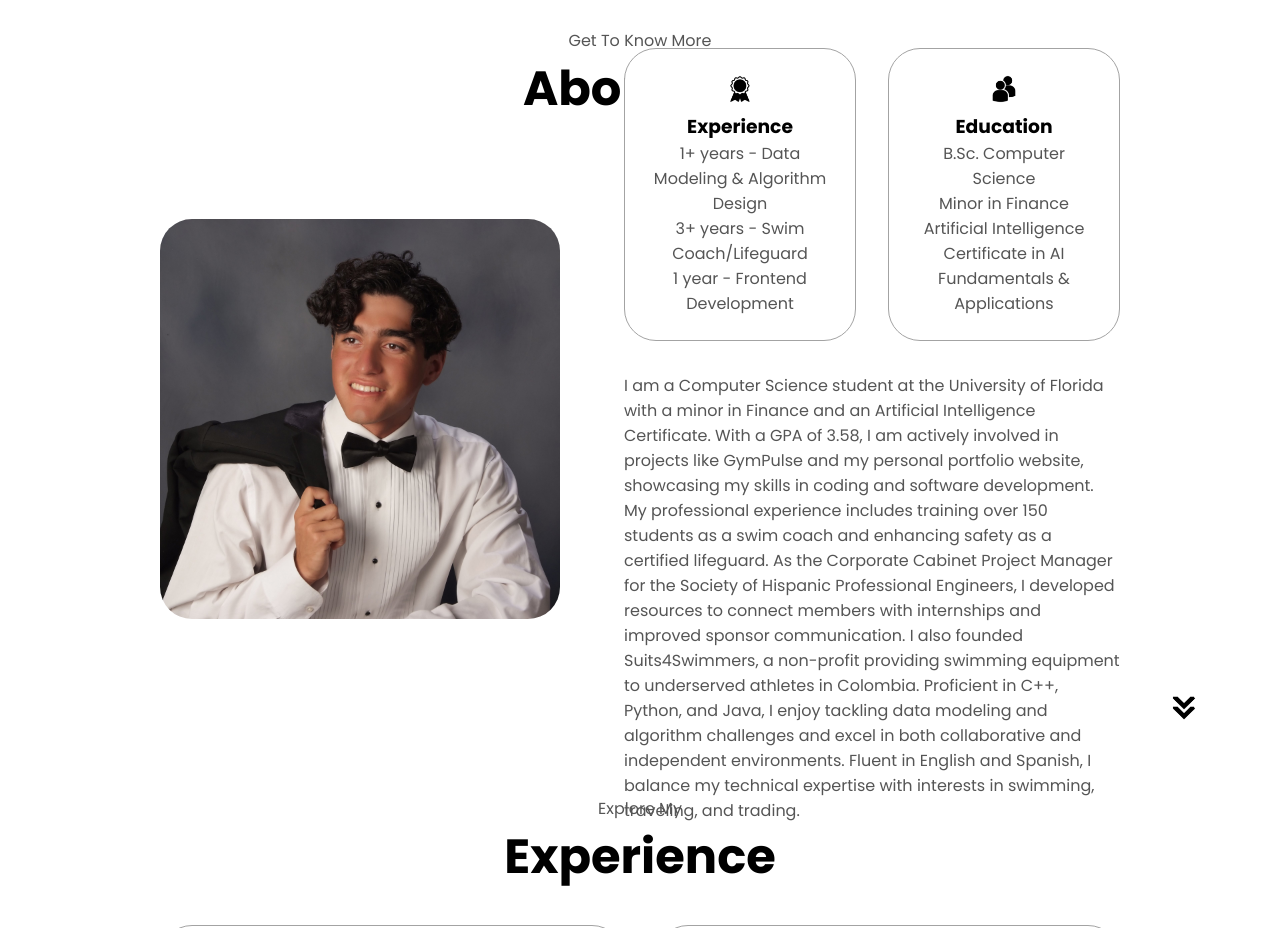
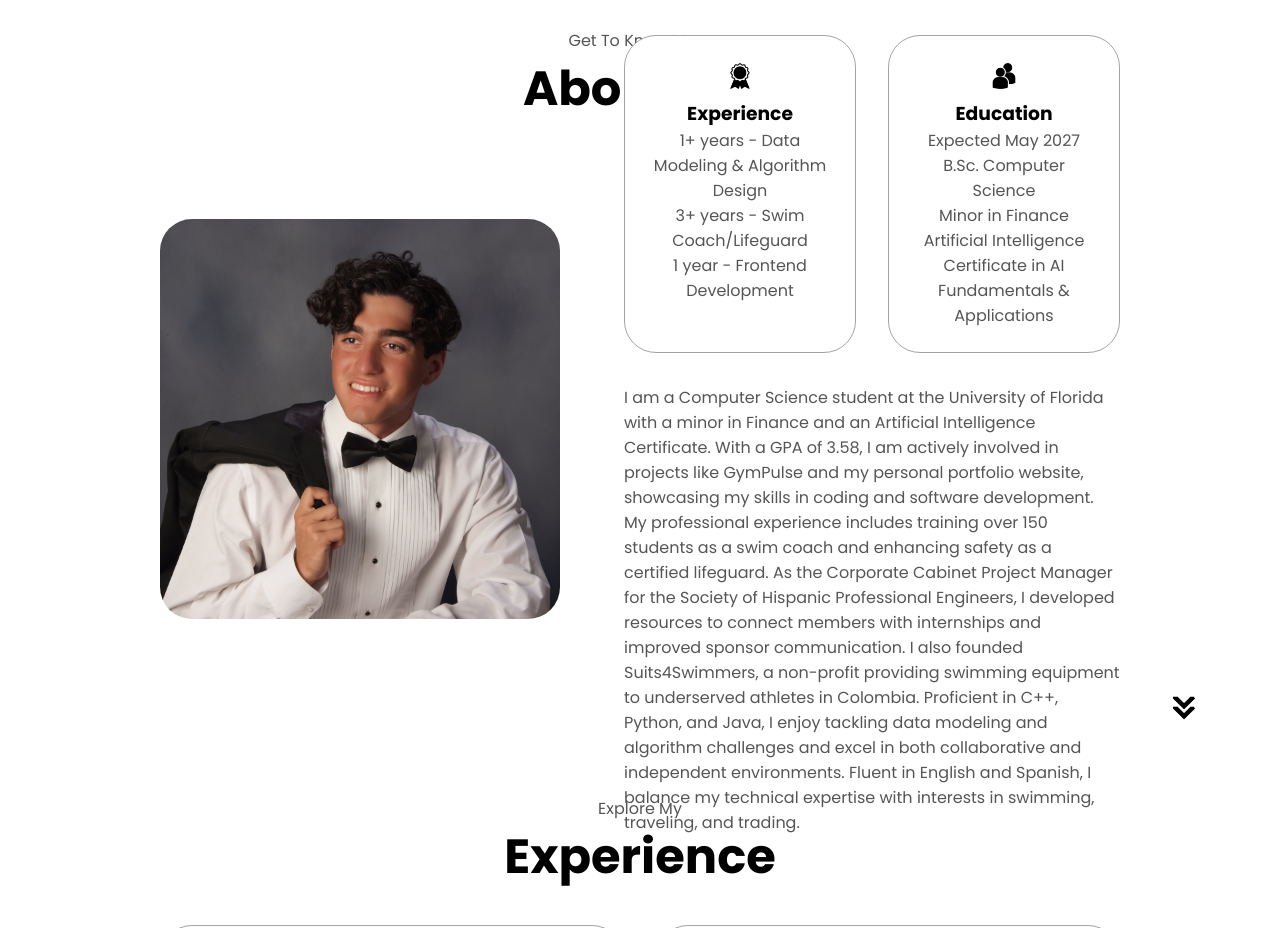
Before and after one commit to ale-mateus/Ale-s-Webstite, a plain HTML site: page index.html in a window 1280 px wide. Shown: the part 900-1828 px from the top of the page. Drawn offline with Linux system fonts and the light colour scheme.

Commit message:
Adding expected date for education

```diff
--- a/index.html
+++ b/index.html
@@ -70,7 +70,7 @@
                     <div class="details-container">
                         <img src="./assets/education.png" alt="Education icon" class="icon">
                         <h3>Education</h3>
-                        <p>B.Sc. Computer Science<br>Minor in Finance<br>Artificial Intelligence Certificate in AI Fundamentals & Applications</p> <!--CHANGE-->
+                        <p>Expected May 2027<br>B.Sc. Computer Science<br>Minor in Finance<br>Artificial Intelligence Certificate in AI Fundamentals & Applications</p> <!--CHANGE-->
                     </div>
                 </div>
                 <div class="text-container">
```
